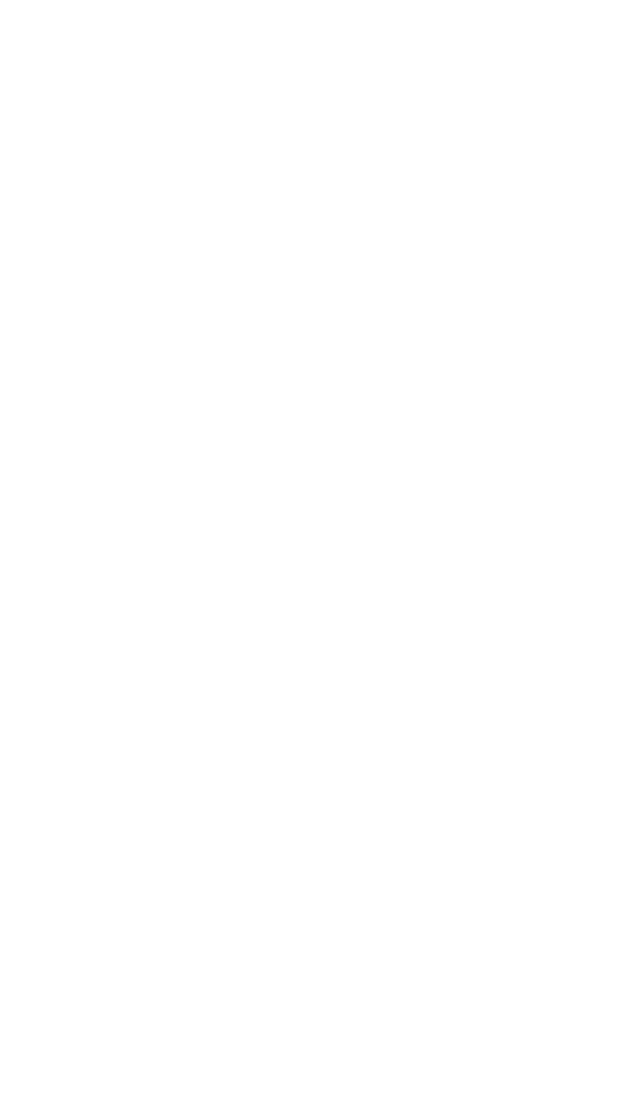
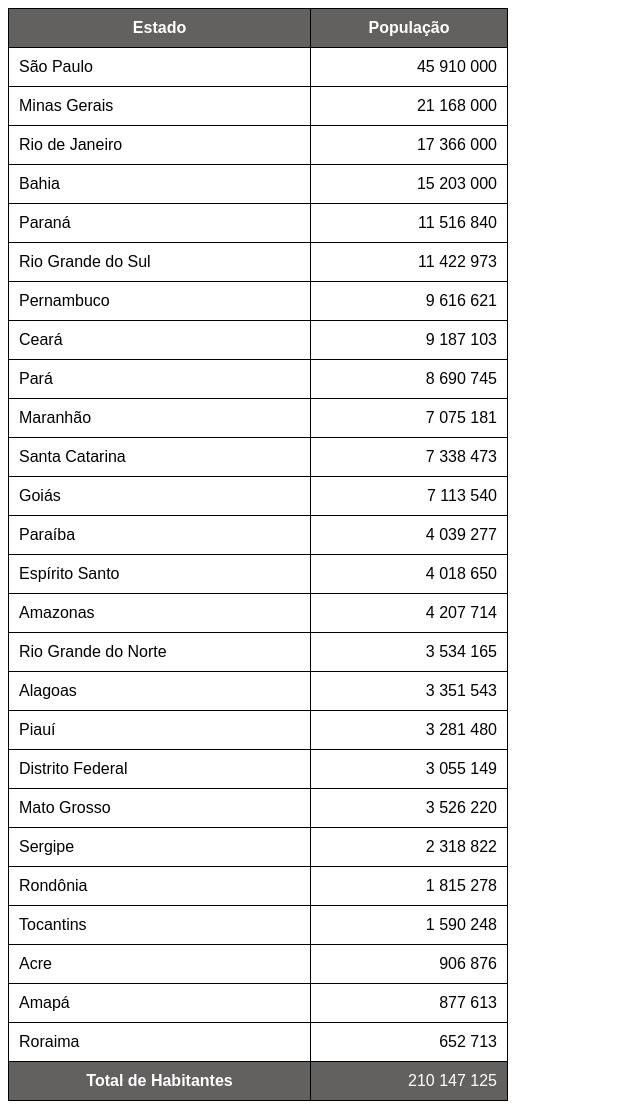
Before and after one commit to Edykrlos/html-css, a plain HTML site: page exercicios/ex23/tabela002.html in a window 1280 px wide. Shown: the whole page, without its empty margins (0-640 px from the left). Before the commit the page ends 800 px from the top, so only its background shows below. Drawn offline with Linux system fonts and the light colour scheme.

Commit message:
Update tabela002.html

```diff
--- a/exercicios/ex23/tabela002.html
+++ b/exercicios/ex23/tabela002.html
@@ -3,7 +3,7 @@
 <head>
     <meta charset="UTF-8">
     <meta name="viewport" content="width=device-width, initial-scale=1.0">
-    <title>Uso de tabelas grandes</title>
+    <title>Tabelas</title>
 
     <style>
         body {
@@ -11,72 +11,161 @@
         }
 
         table {
+
+            width: 500px;
             border-collapse: collapse;
-            height: 400px;
-            width: 400px;
 
         }
 
-        th, td {
+        td, th {
             border: 1px solid black;
             padding: 10px;
-            text-align: center; /* Centraliza o texto nas células */
-            vertical-align: middle ; /* Centraliza o texto verticalmente nas células */
+
+
         }
 
-        .numero {
-            text-align: right; /* Alinha o texto à direita */
+        thead, tfoot {
+            background-color: rgb(99, 96, 96);
+            color: white;
         }
+        td.num {
+            text-align: right;
+        }
+    </style>
 </head>
 
 
 <body>
-
 
     <table>
         <thead> <!--/* Cabeçalho da tabela */-->
             <tr>
                 <th> Estado </th>
                 <th> População </th>
-                <th> Coluna 3 </th>
+
             </tr>
 
         </thead>
 
-        <tbody> /* Corpo da tabela */
+        <tbody> <!--/* Corpo da tabela */-->
             <tr>
-                <td>   </td>
-                <td >  </td>
-                <td> xx </td>
+                <td> São Paulo  </td>
+                <td  class="num"> 45 910 000 </td>
+
             </tr>
-
             <tr>
-                <td> A2 </td>
-                <td> B2 </td>
-                <td> C2 </td>
+                <td> Minas Gerais </td>
+                <td class="num"> 21 168 000 </td>
             </tr>
-
             <tr>
-                <td> A3 </td>
-                <td> B3 </td>
-                <td> C3 </td>
+                <td> Rio de Janeiro </td>
+                <td class="num"> 17 366 000 </td>
+            </tr>
+            <tr>
+                <td> Bahia </td>
+                <td class="num"> 15 203 000 </td>
+            </tr>
+            <tr>
+                <td> Paraná </td>
+                <td class="num"> 11 516 840 </td>
+            </tr>
+            <tr>
+                <td> Rio Grande do Sul </td>
+                <td class="num"> 11 422 973 </td>
+            </tr>
+            <tr>
+                <td> Pernambuco </td>
+                <td class="num"> 9 616 621 </td>
+            </tr>
+            <tr>
+                <td> Ceará </td>
+                <td class="num"> 9 187 103 </td>
+            </tr>
+            <tr>
+                <td> Pará </td>
+                <td class="num"> 8 690 745 </td>
+            </tr>
+            <tr>
+                <td> Maranhão </td>
+                <td class="num"> 7 075 181 </td>
+            </tr>
+            <tr>
+                <td> Santa Catarina </td>
+                <td class="num"> 7 338 473 </td>
+            </tr>
+            <tr>
+                <td> Goiás </td>
+                <td class="num"> 7 113 540 </td>
+            </tr>
+            <tr>
+                <td> Paraíba </td>
+                <td class="num"> 4 039 277 </td>
+            </tr>
+            <tr>
+                <td> Espírito Santo </td>
+                <td class="num"> 4 018 650 </td>
+            </tr>
+            <tr>
+                <td> Amazonas </td>
+                <td class="num"> 4 207 714 </td>
+            </tr>
+            <tr>
+                <td> Rio Grande do Norte </td>
+                <td class="num"> 3 534 165 </td>
+            </tr>
+            <tr>
+                <td> Alagoas </td>
+                <td class="num"> 3 351 543 </td>
+            </tr>
+            <tr>
+                <td> Piauí </td>
+                <td class="num"> 3 281 480 </td>
+            </tr>
+            <tr>
+                <td> Distrito Federal </td>
+                <td class="num"> 3 055 149 </td>
+            </tr>
+            <tr>
+                <td> Mato Grosso </td>
+                <td class="num"> 3 526 220 </td>
+            </tr>
+            <tr>
+                <td> Sergipe </td>
+                <td class="num"> 2 318 822 </td>
+            </tr>
+            <tr>
+                <td> Rondônia </td>
+                <td class="num"> 1 815 278 </td>
+            </tr>
+            <tr>
+                <td> Tocantins </td>
+                <td class="num"> 1 590 248 </td>
+            </tr>
+            <tr>
+                <td> Acre </td>
+                <td class="num"> 906 876 </td>
+            </tr>
+            <tr>
+                <td> Amapá </td>
+                <td class="num"> 877 613 </td>
+            </tr>
+            <tr>
+                <td> Roraima </td>
+                <td class="num"> 652 713 </td>
             </tr>
 
 
-            <tfoot>
-                <tr>
-                    <td> Total </td>
-                    <td class= 'numero'> 500 </td>
-                    <td>  </td>
-                </tr>
+        </tbody>
 
+        <tfoot>
+            <tr>
+                <th>Total de Habitantes</th>
+                <td class="num">210 147 125</td>
 
-            </tfoot>
-
+            </tr>
+        </tfoot>
 
     </table>
 
-
-
 </body>
 </html>
```
